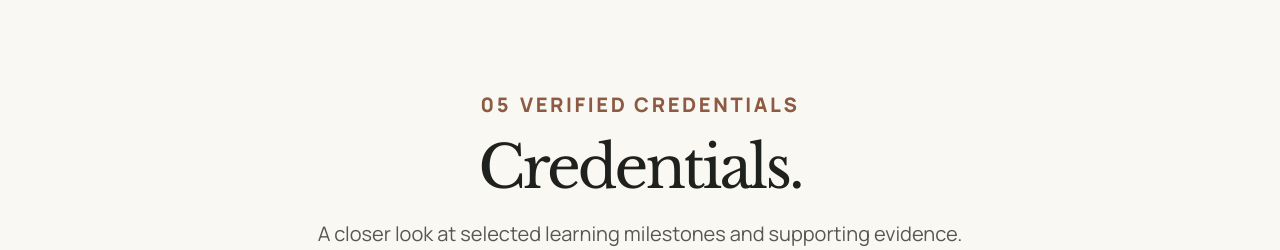
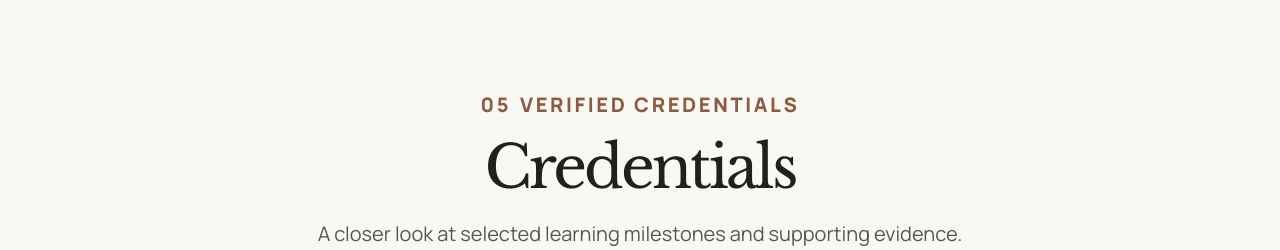
Before and after one commit to avinashk08408/Avinash-portfolio, a React (Vite) app: page / in a window 1280 px wide. Shown: the part 4480-4730 px from the top of the page. Built offline with nearby package versions, Linux system fonts and the light colour scheme; a web font is replaced by a local one.

Commit message:
Update Certifications.jsx

```diff
--- a/src/components/Certifications/Certifications.jsx
+++ b/src/components/Certifications/Certifications.jsx
@@ -47,7 +47,7 @@ export default function Certifications() {
           VERIFIED CREDENTIALS
         </p>
 
-        <h2>Credentials.</h2>
+        <h2>Credentials</h2>
 
         <p className="credentials-intro">
           A closer look at selected learning milestones
```
